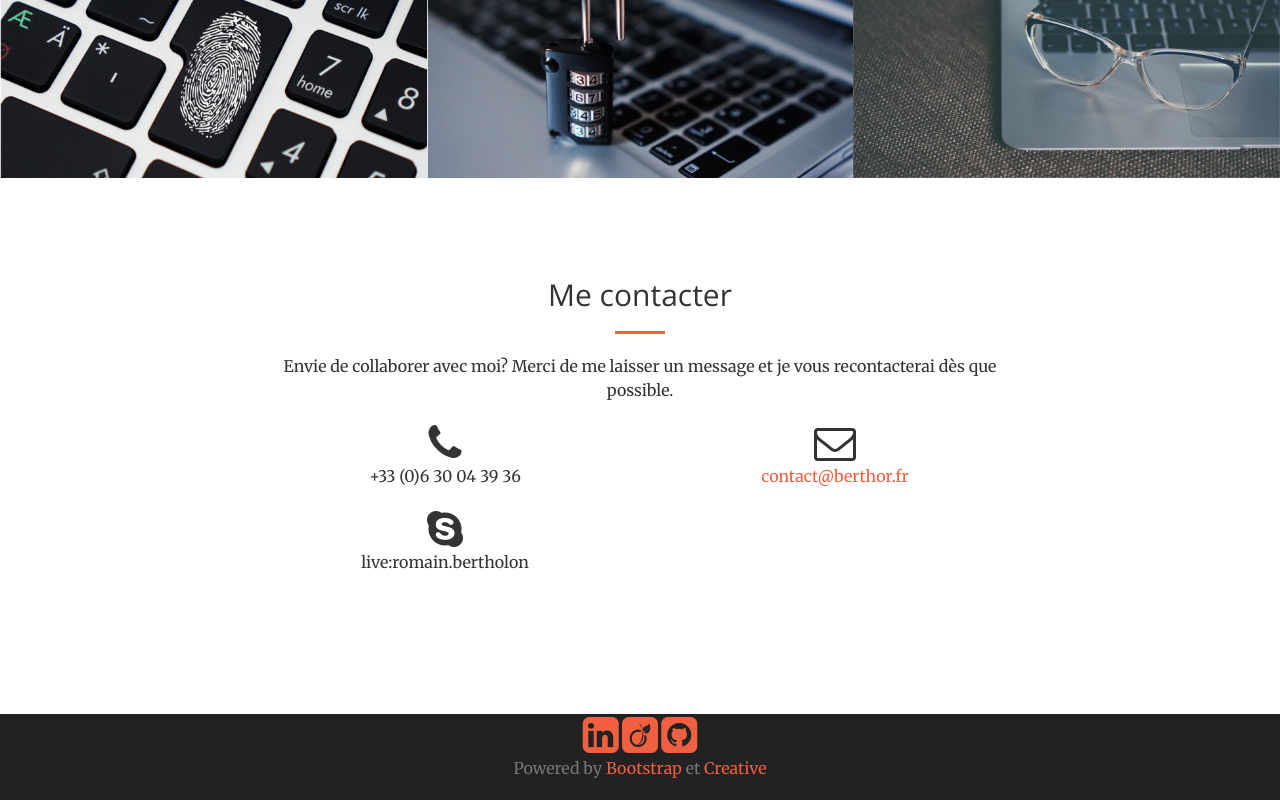
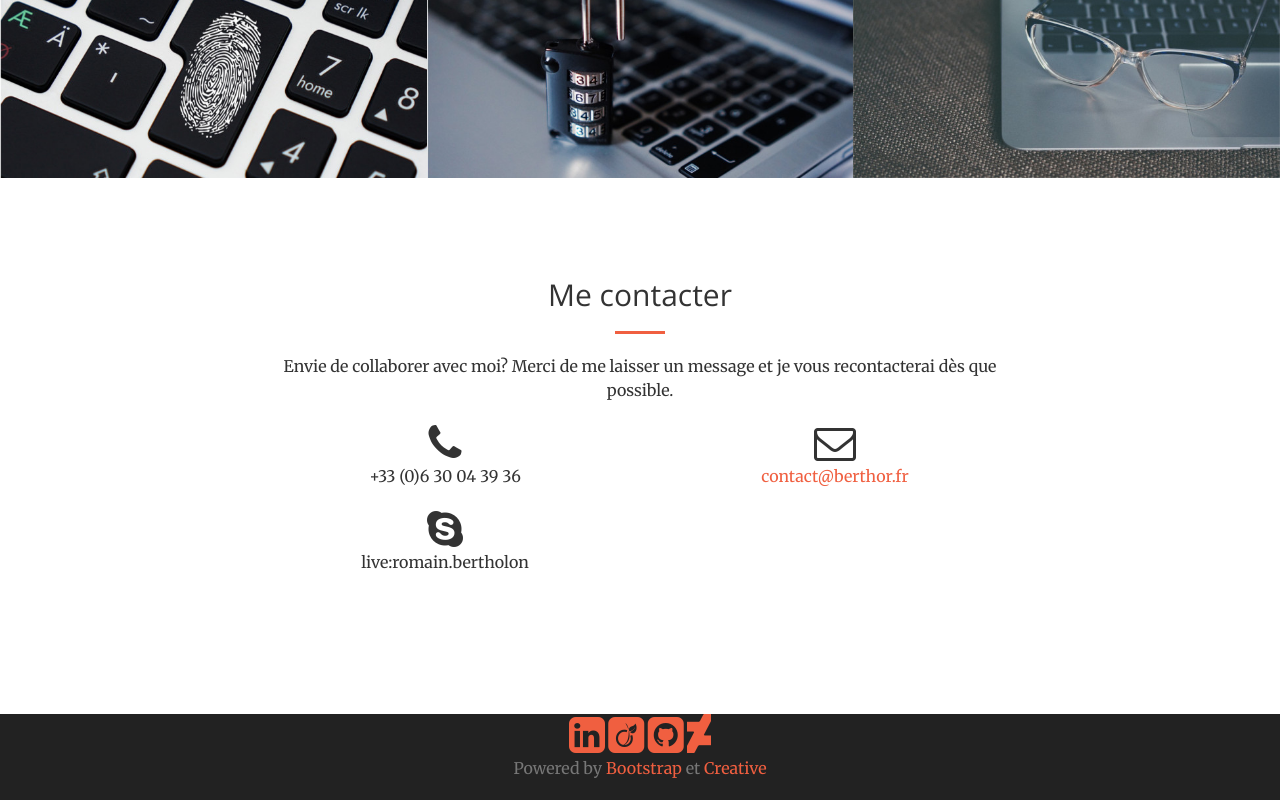
Before and after one commit to romainbe/web, a website: page fr/index.html in a window 1280 px wide. Shown: the part 3120-3920 px from the top of the page. Drawn offline with nearby package versions, Linux system fonts and the light colour scheme.

Commit message:
* Add link to deviantart profil

```diff
--- a/fr/index.html
+++ b/fr/index.html
@@ -410,6 +410,7 @@
                     <a href="https://www.linkedin.com/in/romain-bertholon-25b88618"><i class="fa fa-linkedin-square fa-3x sr-icons"></i></a>
                     <a href="https://fr.viadeo.com/fr/profile/romain.bertholon"><i class="fa fa-viadeo-square fa-3x sr-icons"></i></a>
                     <a href="https://github.com/romainbe/"><i class="fa fa-github-square fa-3x sr-icons"></i></a>
+                    <a href="http://pwet42.deviantart.com/"><i class="fa fa-deviantart fa-3x sr-icons"></i></a>
                 </div>
             </div>
             <div>
```
Also changed, not shown: index.html (+1 -0 lines).
